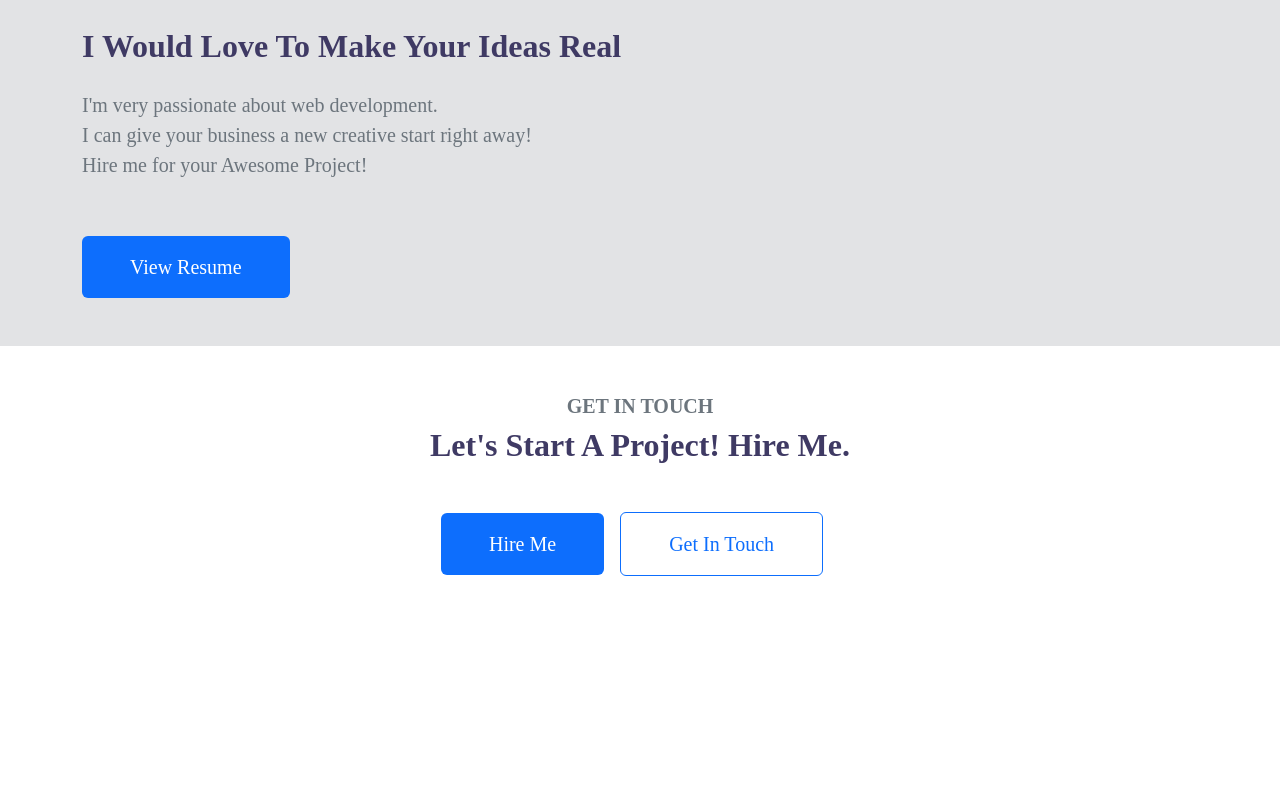
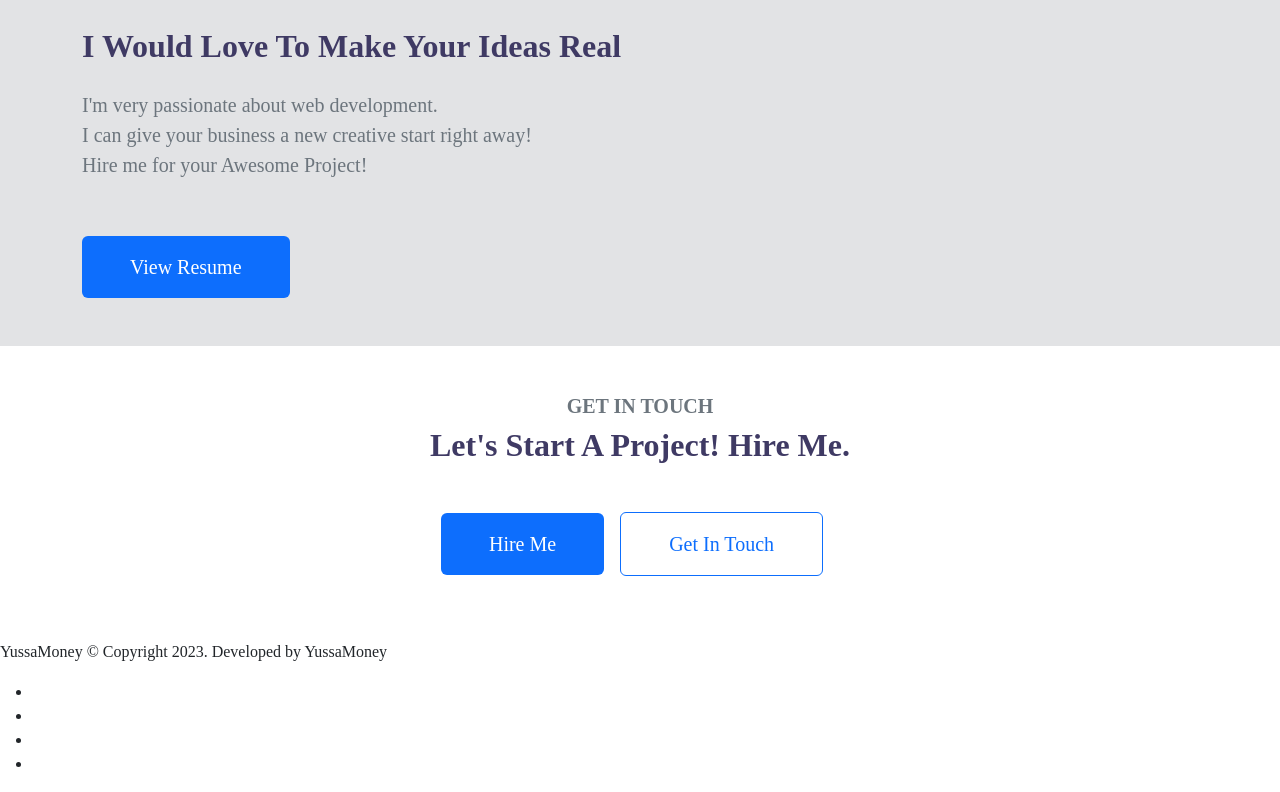
Before and after one commit to YussaMoney/Yussa-Portfolio, a React (Create React App) app: page / in a window 1280 px wide. Shown: the part 1441-2233 px from the top of the page. Before the commit the page ends 2081 px from the top, so only its background shows below. Built offline with nearby package versions, Linux system fonts and the light colour scheme.

Commit message:
Added: Footer Component

```diff
--- a/src/App.js
+++ b/src/App.js
@@ -1,4 +1,5 @@
 import Content from "./Content";
+import Footer from "./Footer";
 import Navbar from "./Navbar";
 
 function App() {
@@ -8,6 +9,9 @@ function App() {
       <main>
         <Content />
       </main>
+      <footer>
+        <Footer />
+      </footer>
     </div>
   );
 }
```
